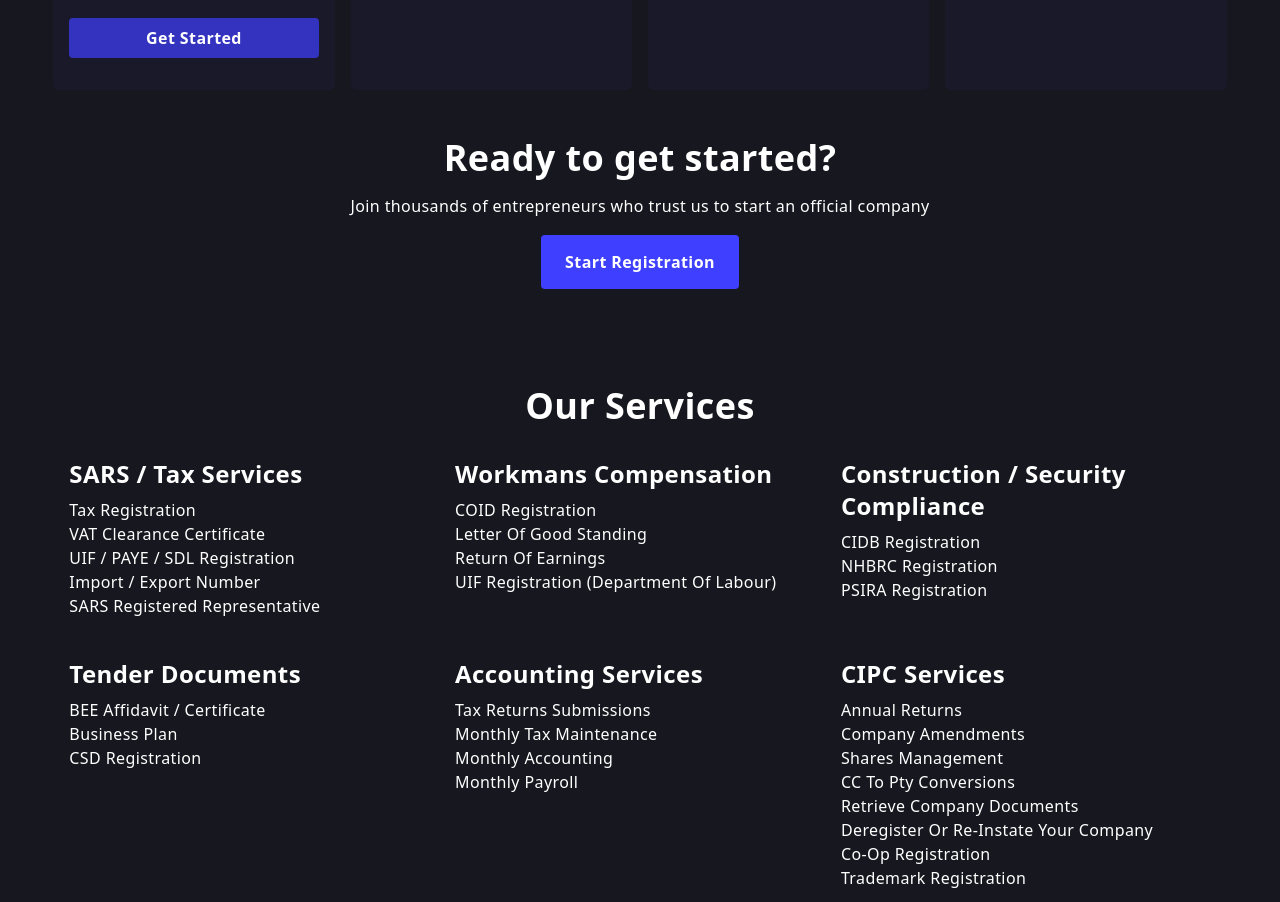
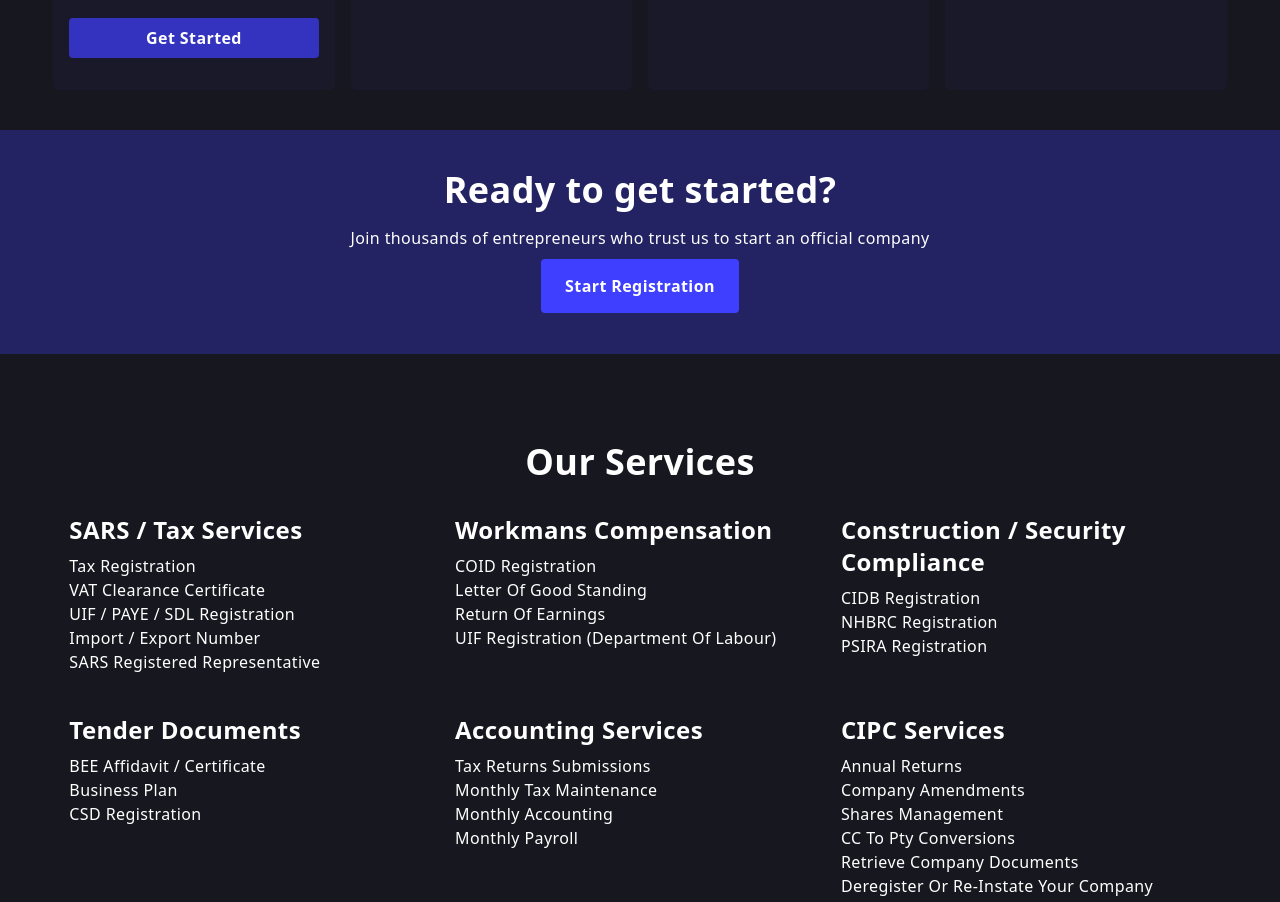
Before and after one commit to jchademwiri/king-tax-accounting-services, a Next.js app: page / in a window 1280 px wide. Shown: the part 960-1862 px from the top of the page. Built offline with nearby package versions, Linux system fonts and the light colour scheme.

Commit message:
customized CTA

```diff
--- a/src/CTA/index.js
+++ /dev/null
@@ -1,22 +0,0 @@
-const Cta = () => {
-	return (
-		<div>
-			<div className='bg-accent my-8  mx-auto grid  w-11/12 max-w-[1240px]  p-4 text-center '>
-				<h2>Ready to get started?</h2>
-				<p className='my-2 py-2 '>
-					Join thousands of entrepreneurs who trust us to start an official
-					company
-				</p>
-				<div className='my-2 py-2'>
-					<a
-						className='bg-primary rounded p-4 px-6 font-semibold '
-						href='https://wa.me/message/AQCSRA3QZVK7G1'>
-						Start Registration
-					</a>
-				</div>
-			</div>
-		</div>
-	);
-};
-
-export default Cta;
--- /dev/null
+++ b/src/components/CTA/index.js
@@ -0,0 +1,21 @@
+const CTA = ({ CTADescription, CTAText, link }) => {
+	return (
+		<div>
+			<div className='grid w-full my-10 text-center bg-primary/30 '>
+				<div className='mx-auto w-11/12 max-w-[1240px]   py-10'>
+					<h2>Ready to get started?</h2>
+					<p className='py-2 my-2 '>{CTADescription}</p>
+					<div className='py-2 my-2'>
+						<a
+							className='p-4 px-6 font-semibold rounded bg-primary '
+							href={link}>
+							{CTAText}
+						</a>
+					</div>
+				</div>
+			</div>
+		</div>
+	);
+};
+
+export default CTA;
--- a/src/pages/index.js
+++ b/src/pages/index.js
@@ -3,14 +3,18 @@ import Services from '../components/Services';
 import About from '../components/About';
 import Contact from '../components/Contact';
 import Register from '../components/Register';
-import Cta from '../CTA';
+import CTA from '../components/CTA';
 
 export default function Home() {
+	const desc =
+		'Join thousands of entrepreneurs who trust us to start an official company';
+	const text = 'Start Registration';
+	const link = 'https://wa.me/message/AQCSRA3QZVK7G1';
 	return (
 		<>
 			<Hero />
 			<Register />
-			<Cta />
+			<CTA CTAText={text} CTADescription={desc} link={link} />
 			<Services />
 			<About />
 			<Contact />
```
